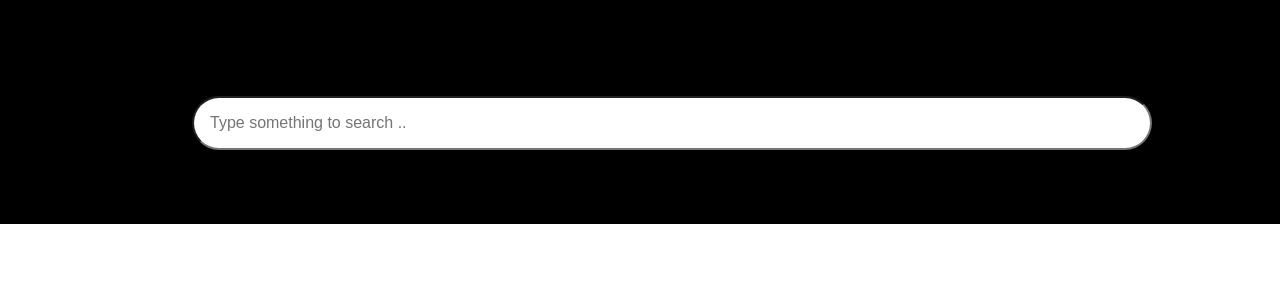
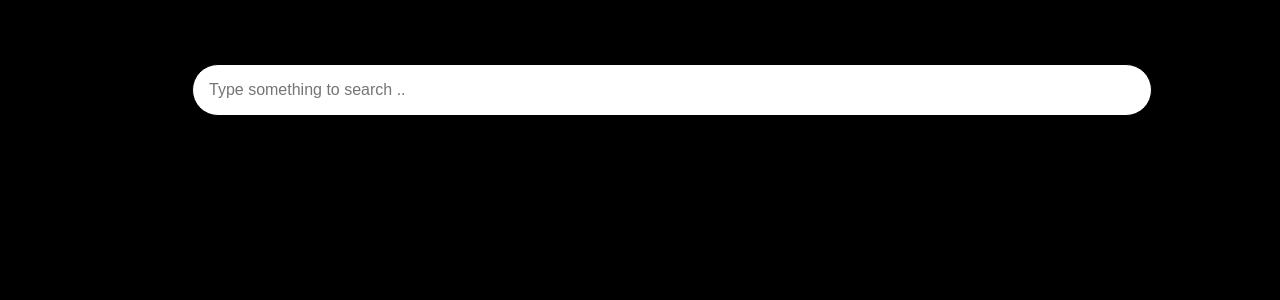
Before and after one commit to pallavipathak1603/news-search-widget, a React (Create React App) app: page / in a window 1280 px wide. Shown: the top 300 px of the page. Built offline with nearby package versions, Linux system fonts and the light colour scheme.

Commit message:
Infinite scroll and auto refresh news feed timer

```diff
--- a/src/App.css
+++ b/src/App.css
@@ -29,6 +29,7 @@
   padding: 1rem;
   font-size: 1rem;
   border-radius: 2rem;
+  border: 1px solid black;
 }
 
 input:focus {
@@ -52,11 +53,16 @@ input:focus {
   overflow: auto;
 }
 
+#articles{
+  height: 40rem;
+  overflow: auto;
+}
+
 #timer{
-  font-size: 1rem;
-    color: black;
-    float: right;
-    margin: 1rem;
+  font-size: 2rem;
+  color: white;
+  float: right;
+  margin: 1rem;
 }
 
 .image{
@@ -70,6 +76,24 @@ input:focus {
 .card-list{
   list-style-type: none;
 }
+/* width */
+::-webkit-scrollbar {
+  width: 0px;
+
+}
+
+/* Track */
+::-webkit-scrollbar-track {
+  box-shadow: inset 0 0 5px grey;
+  border-radius: 10px;
+}
+
+/* Handle */
+::-webkit-scrollbar-thumb {
+  background: grey;
+  border-radius: 10px;
+}
+
 @media screen and (max-width: 600px) {
   .App {
     padding: 2rem 2rem 2rem 2rem;
--- a/src/search-widget/SearchComponent.js
+++ b/src/search-widget/SearchComponent.js
@@ -13,65 +13,110 @@ class SearchComponent extends Component {
     constructor(props){
         super(props);
         this.state={
-            initialResult:[],
-            queryParam:""
+            totalResults:null,
+            page:1,
+            fetchedArticles: 0,
+            articles:[],
+            queryParam:"",
+            timer:30
         }
     }
 
     componentDidMount = () => {
         if(this.props.query){
-            console.log("Props has query: " + this.props.query);
             this.handleUrlQueryParam()
         }
+        let self = this;
+        let articleList = document.getElementById("articles")
+        articleList.addEventListener('scroll', function() {
+            if (self.state.articles.length < self.state.totalResults && articleList.scrollTop + articleList.clientHeight >= articleList.scrollHeight) {
+                let page = self.state.page + 1;
+                self.setState({
+                    page: page
+                })
+                self.refreshResult(true);
             }
-
-    refreshResult = () => {
-        let page = 1;
+        });
+    }
+    setTimer = () => {
+        let timer = this.state.timer -1;
+        this.setState({
+            timer:timer
+        })
+    }
+    refreshResult = (loadMore) => {
         let queryPrefix = this.state.queryParam;
         if(queryPrefix.length >= 3){
-            axios.get(`${API_URL}?q=${queryPrefix}&apiKey=${API_KEY}&pageSize=${10}&page=${page}`)
+            axios.get(`${API_URL}?q=${queryPrefix}&apiKey=${API_KEY}&pageSize=${10}&page=${this.state.page}`)
             .then(({ data }) => {
+                console.log(data)
+                if(loadMore) {
+                    let articles = this.state.articles;
+                    articles.push(...data.articles);
                     this.setState({
-                    initialResult: data.articles,
+                        articles: articles,
+                        timer: 30,
                     })
-                clearInterval(this.intervalID)
-                console.log("clearing interval!! " + this.intervalID);
+                } else {
+                    this.setState({
+                        page:1,
+                        totalResults: data.totalResults,
+                        articles: data.articles,
+                        timer: 30,
+                    })
+                }
+                clearInterval(this.intervalID);
+                // console.log("clearing refresh interval!! " + this.intervalID);
+
+                clearInterval(this.timerID);
+                // console.log("clearing timer interval!! " + this.intervalID);
+
                 this.intervalID = setInterval(this.refreshResult, 30000)
-                console.log("setting interval " + this.intervalID)
+                this.timerID = setInterval(this.setTimer,1000)
+                // console.log("setting refresh and timer interval " + this.intervalID)
             })
         }else{
+            this.setState({
+                page:1,
+                totalResults:null,
+                articles:[]
+            })
+            clearInterval(this.timerID);
             clearInterval(this.intervalID)
-            console.log("clearing interval!! " + this.intervalID);
+            // console.log("clearing both intervals!! " + this.intervalID + " " + this.timerID);
         }
     }
 
     handleOnChange =(ev) =>{
         let queryParam = ev.target.value;
         this.setState({
-            queryParam: queryParam
+            page:1,
+            queryParam: queryParam,
         },()=>{
-            this.refreshResult();
+            this.refreshResult(false);
         })
     }
 
     handleUrlQueryParam = () => {
         if(this.props.query.length >= 3){
             this.setState({
-                queryParam: this.props.query
+                page:1,
+                queryParam: this.props.query,
             },()=>{
-                this.refreshResult();
+                this.refreshResult(false);
             })
         }
     }
 
     render(){
-        const result = this.state.initialResult;
+        const result = this.state.articles;
 
         return(
             <div id="search-page">
-                <div className="searchbar"> <span id="timer">{this.state.timer}</span>
+                <div className="searchbar"> {this.state.articles.length > 0 && <span id="timer">Auto refreshing in: {this.state.timer}</span>}
                     <input className="search-input" type="text" placeholder="Type something to search .." onChange={this.handleOnChange}/>
                 </div>
+                <div id="articles">
                     {
                         result.length > 0 &&
                         result.map((res,key) => {
@@ -84,9 +129,8 @@ class SearchComponent extends Component {
                         />
                         })
                     }
-
                 </div>
-
+            </div>
     )}
 }
 
```
Lines whose indentation alone changed are shown as unchanged.
